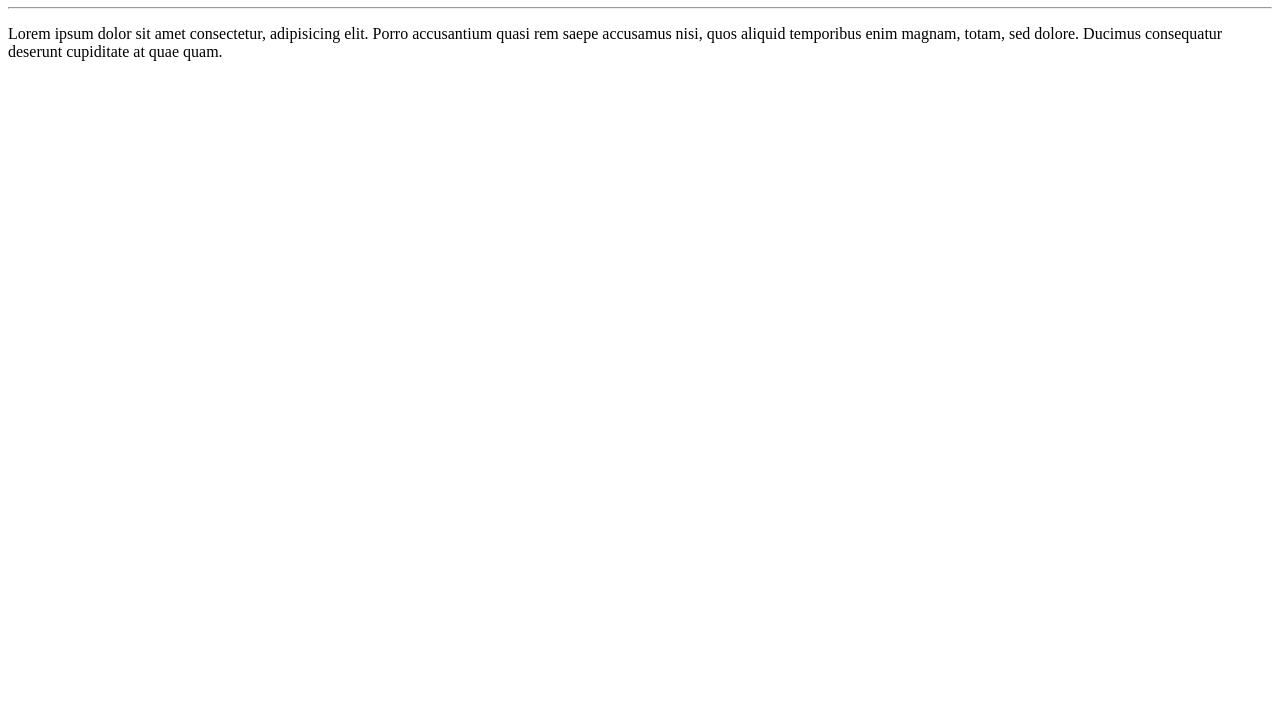
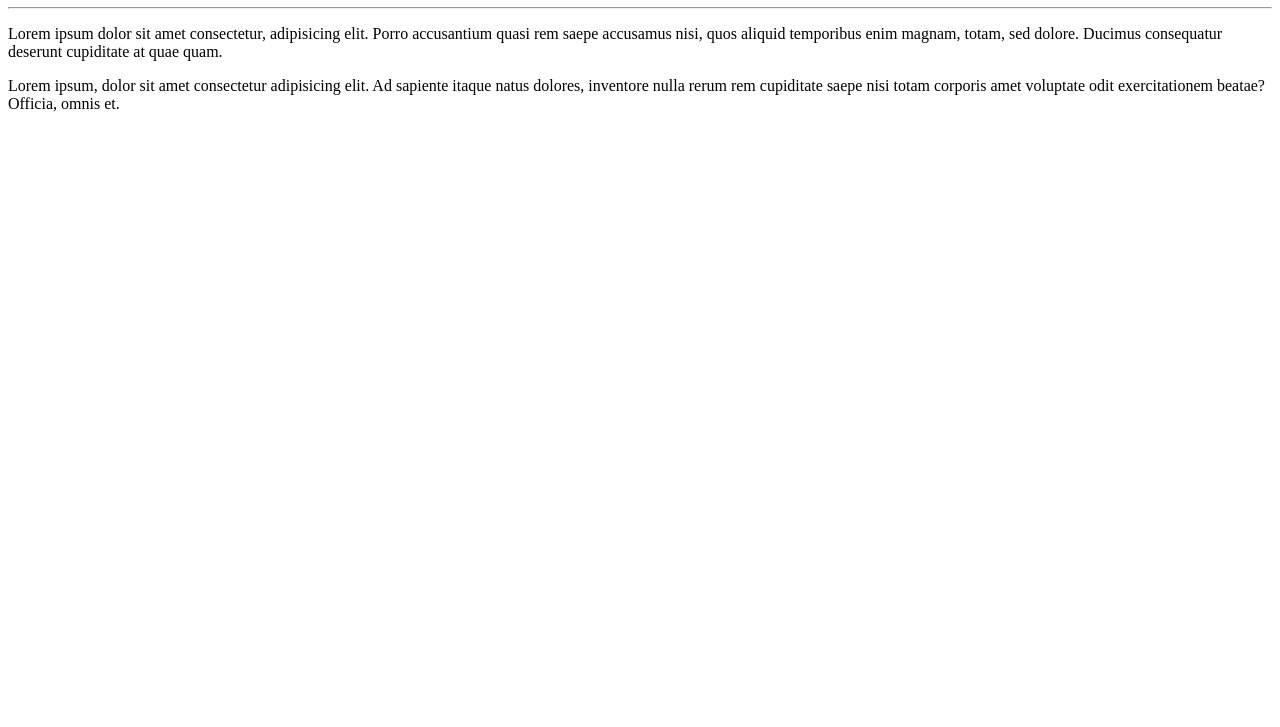
Before and after one commit to vic2-al/Ola-mundo1, a plain HTML site: page Site.exemplo/index.html in a window 1280 px wide. Shown: the part 73-800 px from the top of the page. Drawn offline with Linux system fonts and the light colour scheme.

Commit message:
ADICIONEI  UM PARAGRAFO

```diff
--- a/Site.exemplo/index.html
+++ b/Site.exemplo/index.html
@@ -9,5 +9,6 @@
     <h1>ola,mundo</h1>
     <hr>
     <p>Lorem ipsum dolor sit amet consectetur, adipisicing elit. Porro accusantium quasi rem saepe accusamus nisi, quos aliquid temporibus enim magnam, totam, sed dolore. Ducimus consequatur deserunt cupiditate at quae quam.</p>
+    <p>Lorem ipsum, dolor sit amet consectetur adipisicing elit. Ad sapiente itaque natus dolores, inventore nulla rerum rem cupiditate saepe nisi totam corporis amet voluptate odit exercitationem beatae? Officia, omnis et.</p>
 </body>
 </html>
```
